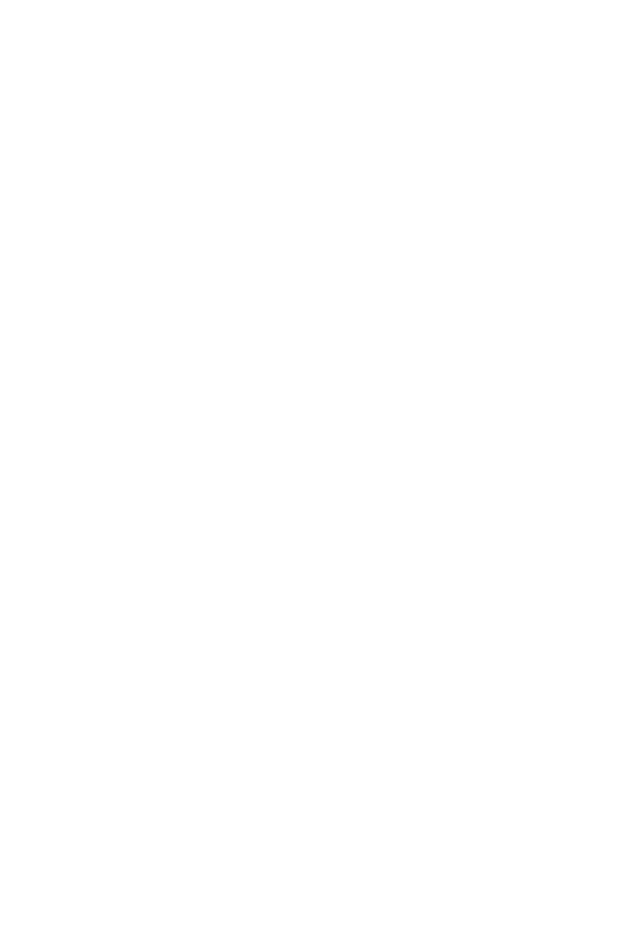
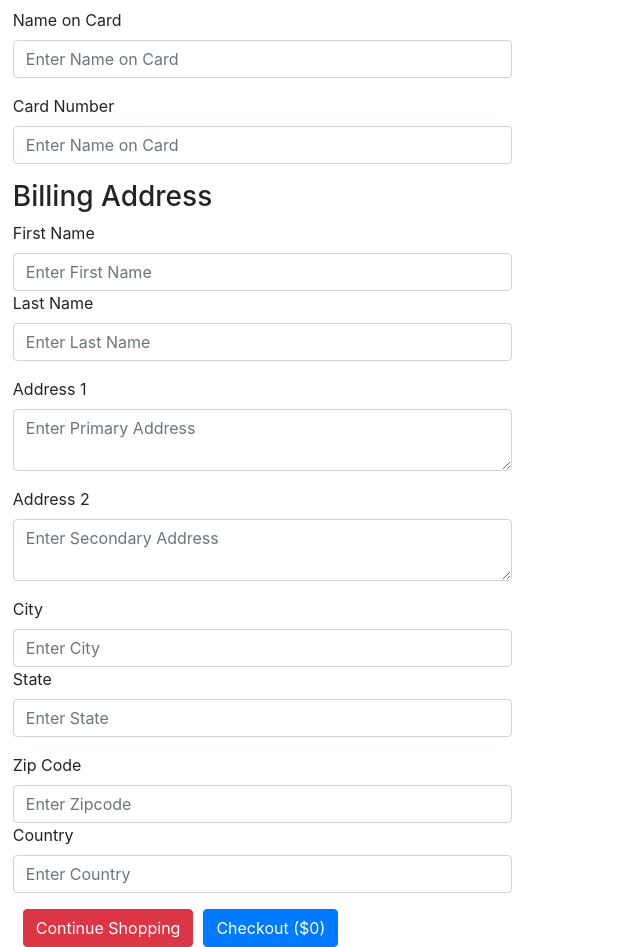
Before and after one commit to shital94/Swag-Shop-Web-App-Frontend, an Angular app: page /checkout in a window 1280 px wide. Shown: the part 202-1149 px from the top of the page, without its empty margins (0-640 px from the left). Before the commit the page ends 800 px from the top, so only its background shows below. Built offline with nearby package versions, Linux system fonts and the light colour scheme.

Commit message:
mvp is complete, just need to add some comments for cohorts to have a better understanding of the code presented. Still need to expand the README document as well. Base functionality is complete

```diff
--- a/src/app/components/checkout/checkout.component.css
+++ b/src/app/components/checkout/checkout.component.css
@@ -0,0 +1,12 @@
+#checkout-form
+{
+    padding-top: 3%;
+    padding-left: 1%;
+    justify-content: center;
+    width: 40%;
+}
+
+.btn
+{
+    margin-left: 2%;
+}
--- a/src/app/components/checkout/checkout.component.html
+++ b/src/app/components/checkout/checkout.component.html
@@ -1 +1,59 @@
 <app-navbar></app-navbar>
+<table class="table table-striped" id="cart-table">
+    <thead>
+      <tr>
+        <th scope="col">ID</th>
+        <th scope="col">Name</th>
+        <th scope="col">Quantity</th>
+        <th scope="col">Description</th>
+      </tr>
+    </thead>
+    <tbody id="cart-table-body">
+        <tr *ngFor="let product of products;">
+            <td>{{product.product.id}}</td>
+            <td>{{product.product.name}}</td>
+            <td>{{product.quantity}}</td>
+            <td>{{product.product.description}}</td>
+        </tr>
+    </tbody>
+</table>
+<form id="checkout-form" [formGroup]="checkoutForm">
+    <h3>Payment Details</h3>
+    <div class="form-group">
+        <label for="inputCardName">Name on Card</label>
+        <input type="text" class="form-control" formControlName="cardName" id="inputCardName" placeholder="Enter Name on Card">
+    </div>
+    <div class="form-group">
+        <label for="inputDetail">Card Number</label>
+        <input type="text" class="form-control" formControlName="detail" id="inputDetail" placeholder="Enter Name on Card">
+    </div>
+    <h3>Billing Address</h3>
+    <div class="form-group">
+        <label for="inputFirstName">First Name</label>
+        <input type="text" class="form-control" formControlName="fname" id="inputFirstName" placeholder="Enter First Name">
+        <label for="inputLastName">Last Name</label>
+        <input type="text" class="form-control" formControlName="lname" id="inputLastName" placeholder="Enter Last Name">
+    </div>
+    <div class="form-group">
+        <label for="inputAddressOne">Address 1</label>
+        <textarea class="form-control" formControlName="addOne" id="inputAddressOne" placeholder="Enter Primary Address"></textarea>
+    </div>
+    <div class="form-group">
+        <label for="inputAddressTwo">Address 2</label>
+        <textarea class="form-control" formControlName="addTwo" id="inputAddressTwo" placeholder="Enter Secondary Address"></textarea>
+    </div>
+    <div class="form-group">
+        <label for="inputCity">City</label>
+        <input type="text" class="form-control" formControlName="city" id="inputCity" placeholder="Enter City">
+        <label for="inputState">State</label>
+        <input type="text" class="form-control" formControlName="state" id="inputState" placeholder="Enter State">
+    </div>
+    <div class="form-group">
+        <label for="inputZipCode">Zip Code</label>
+        <input type="text" class="form-control" formControlName="zipCode" id="inputZipCode" placeholder="Enter Zipcode">
+        <label for="inputCountry">Country</label>
+        <input type="text" class="form-control" formControlName="country" id="inputCountry" placeholder="Enter Country">
+    </div>
+    <button class="btn btn-danger" [routerLink]="['/home']">Continue Shopping</button>
+    <button class="btn btn-primary" (click)="onSubmit()">Checkout (${{totalPrice}})</button>
+</form>
--- a/src/app/components/checkout/checkout.component.ts
+++ b/src/app/components/checkout/checkout.component.ts
@@ -1,4 +1,10 @@
 import { Component, OnInit } from '@angular/core';
+import { Router } from '@angular/router';
+import { Product } from 'src/app/models/product';
+import { Address } from 'src/app/models/address'
+import { ProductService } from 'src/app/services/product.service';
+import { Payment } from 'src/app/models/payment';
+import { FormControl, FormGroup, Validators } from '@angular/forms';
 
 @Component({
   selector: 'app-checkout',
@@ -7,9 +13,68 @@
 })
 export class CheckoutComponent implements OnInit {
 
-  constructor() { }
+  products: {
+    product: Product,
+    quantity: number
+  }[] = [];
+  totalPrice!: number;
+  cartProducts: Product[] = [];
+  finalProducts: {id: number, quantity: number}[] = [];
+
+  checkoutForm = new FormGroup({
+    fname: new FormControl('', Validators.required),
+    lname: new FormControl('', Validators.required),
+    cardName: new FormControl('', Validators.required),
+    detail: new FormControl('', Validators.required),
+    addOne: new FormControl('', Validators.required),
+    addTwo: new FormControl(''),
+    city: new FormControl('', Validators.required),
+    state: new FormControl('', Validators.required),
+    zipCode: new FormControl('', Validators.required),
+    country: new FormControl('', Validators.required)
+  });
+
+  constructor(private productService: ProductService, private router: Router) { }
 
   ngOnInit(): void {
+    this.productService.getCart().subscribe(
+      (cart) => {
+        this.products = cart.products;
+        this.products.forEach(
+          (element) => this.cartProducts.push(element.product)
+        );
+        this.totalPrice = cart.totalPrice;
+      }
+    );
+  }
+
+  onSubmit(): void {
+    this.products.forEach(
+      (element) => {
+        const id = element.product.id;
+        const quantity = element.quantity
+        this.finalProducts.push({id, quantity})
+      }
+    );
+
+    if(this.finalProducts.length > 0) {
+      this.productService.purchase(this.finalProducts).subscribe(
+        (resp) => console.log(resp),
+        (err) => console.log(err),
+        () => {
+          let cart = {
+            cartCount: 0,
+            products: [],
+            totalPrice: 0.00
+          };
+          this.productService.setCart(cart);
+          this.router.navigate(['/home']);
+        }
+      );
+
+    } else {
+      this.router.navigate(['/home']);
+    }
   }
 
 }
--- a/src/app/components/register/register.component.css
+++ b/src/app/components/register/register.component.css
@@ -0,0 +1,18 @@
+#register-form
+{
+    padding-top: 3%;
+    padding-left: 1%;
+    justify-content: center;
+    width: 40%;
+}
+
+.btn
+{
+    margin-right: 2%;
+}
+
+img
+{
+    padding-left: 2%;
+    padding-top: 2%;
+}
--- a/src/app/components/register/register.component.html
+++ b/src/app/components/register/register.component.html
@@ -1 +1,21 @@
-<p>register works!</p>
+<img src="../../../assets/images/rev-logo.png" width="30%" height="30%" alt="Revature">
+<form id="register-form" [formGroup]="registerForm">
+    <div class="form-group">
+        <label for="inputFirstName">First Name</label>
+        <input type="text" class="form-control" formControlName="fname" id="inputFirstName" placeholder="Enter First Name">
+      </div>
+    <div class="form-group">
+        <label for="inputLastName">Last Name</label>
+        <input type="text" class="form-control" formControlName="lname" id="inputLastName" placeholder="Enter Last Name">
+    </div>
+    <div class="form-group">
+      <label for="inputEmail">Email address</label>
+      <input type="email" class="form-control" formControlName="email" id="inputEmail" aria-describedby="emailHelp" placeholder="Enter Email">
+      <small id="emailHelp" class="form-text text-muted">Ensure you enter the correct email</small>
+    </div>
+    <div class="form-group">
+      <label for="inputPassword">Password</label>
+      <input type="password" class="form-control" formControlName="password" id="inputPassword" placeholder="Enter Password">
+    </div>
+    <button class="btn btn-primary" (click)="onSubmit()">Register</button>
+</form>
--- a/src/app/components/register/register.component.ts
+++ b/src/app/components/register/register.component.ts
@@ -1,4 +1,7 @@
 import { Component, OnInit } from '@angular/core';
+import { FormControl, FormGroup } from '@angular/forms';
+import { Router } from '@angular/router';
+import { AuthService } from 'src/app/services/auth.service';
 
 @Component({
   selector: 'app-register',
@@ -7,9 +10,25 @@
 })
 export class RegisterComponent implements OnInit {
 
-  constructor() { }
+  registerForm = new FormGroup({
+    fname: new FormControl(''),
+    lname: new FormControl(''),
+    email: new FormControl(''),
+    password: new FormControl('')
+  })
+
+
+  constructor(private authService: AuthService, private router: Router) { }
 
   ngOnInit(): void {
   }
 
+  onSubmit(): void {
+    this.authService.register(this.registerForm.get('fname')?.value, this.registerForm.get('lname')?.value, this.registerForm.get('email')?.value, this.registerForm.get('password')?.value).subscribe(
+      () => console.log("New user registered"),
+      (err) => console.log(err),
+      () => this.router.navigate(['login'])
+    );
+  }
+
 }
--- a/src/app/services/auth.service.ts
+++ b/src/app/services/auth.service.ts
@@ -23,7 +23,7 @@
   }
 
   register(firstName: string, lastName: string, email: string, password: string): Observable<any> {
-    const payload = {firstname: firstName, lastName: lastName, email: email, password: password};
+    const payload = {firstName: firstName, lastName: lastName, email: email, password: password};
     return this.http.post<any>(`${this.authUrl}/register`, payload, {headers: environment.headers});
   }
 }
--- a/src/app/services/product.service.ts
+++ b/src/app/services/product.service.ts
@@ -45,4 +45,9 @@
   public getSingleProduct(id: number): Observable<Product> {
     return this.http.get<Product>(environment.baseUrl+id);
   }
+
+  public purchase(products: {id:number, quantity:number}[]): Observable<any> {
+    const payload = JSON.stringify(products);
+    return this.http.patch<any>(environment.baseUrl+this.productUrl, payload, {headers: environment.headers, withCredentials: environment.withCredentials})
+  }
 }
```
